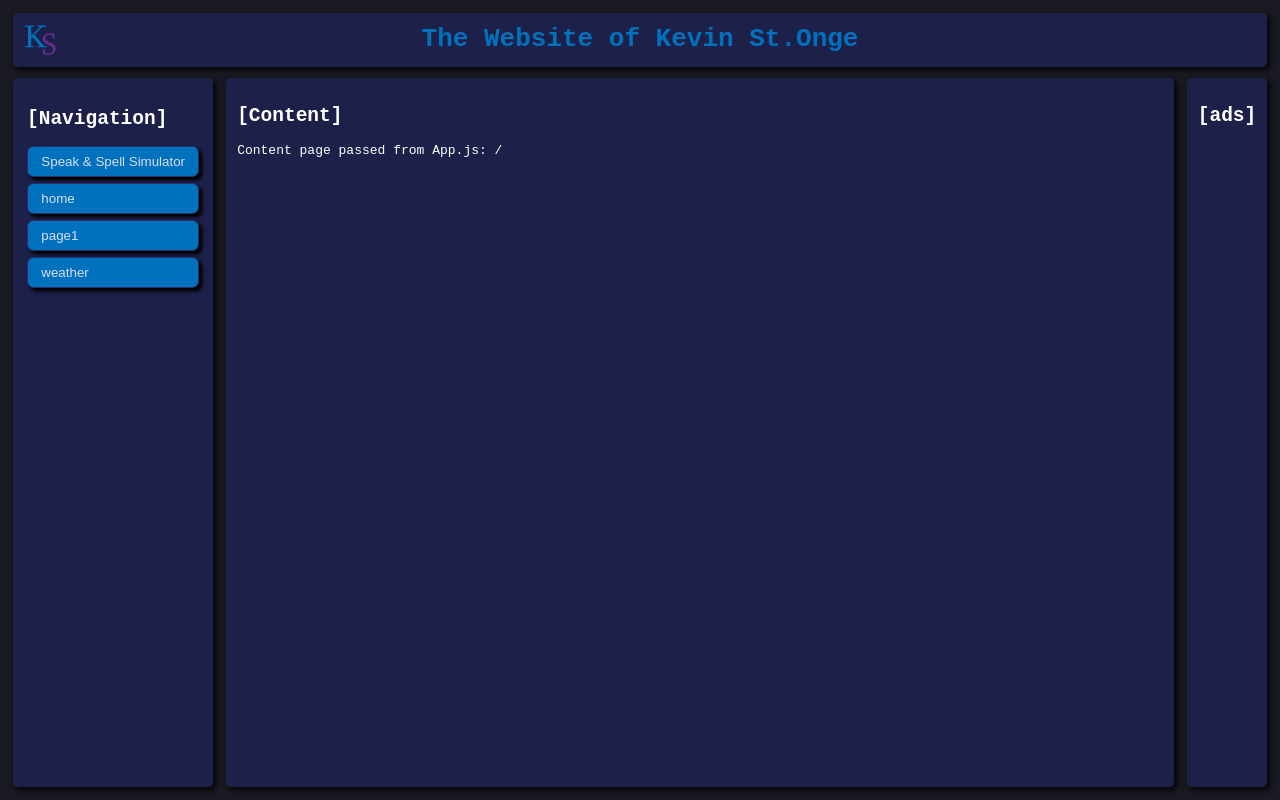
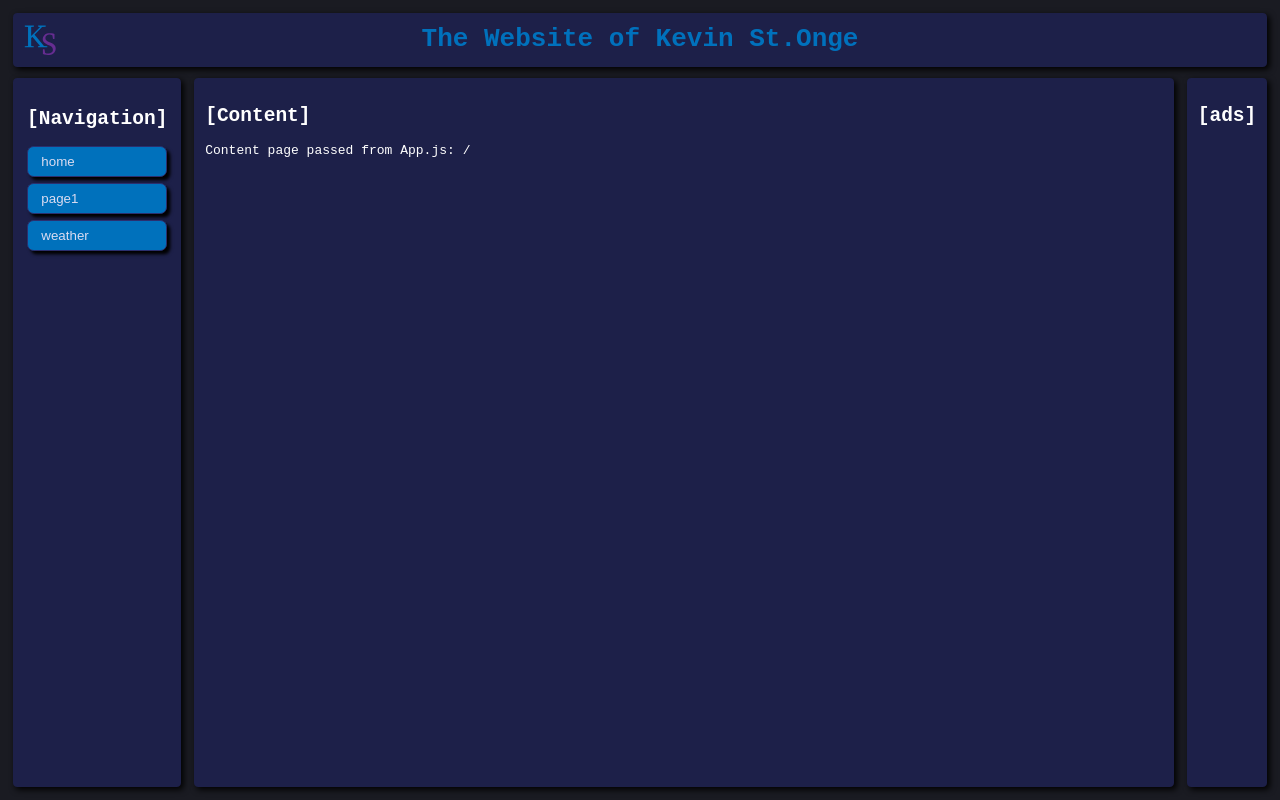
Before and after one commit to kevinstonge/homepage, a React (Create React App) app: page / in a window 1280 px wide. Built offline with nearby package versions, Linux system fonts and the light colour scheme.

Commit message:
template state management function created

```diff
--- a/src/App.js
+++ b/src/App.js
@@ -13,12 +13,15 @@ class App extends React.Component {
       currentPage: "/",
     };
   }
+  setPage = (page) => {
+    this.setState({currentPage:page});
+  }
   render () {
     return(
       <div className="App">
         <Header navFunc={navFunc}/>
         <div id="main-grid">
-        <NavBar pages={this.state.pages} navFunc={navFunc}/>
+        <NavBar pages={this.state.pages} setPage={this.setPage}/>
         <Content page={this.state.currentPage}/>
         <Ads />
         </div>
--- a/src/components/navFunc.js
+++ b/src/components/navFunc.js
@@ -3,6 +3,4 @@ export default function navFunc(e) {
     console.log(e.target.innerHTML);
     const documentHeader = document.querySelector('header');
     console.log('header clicked?',isDescendant(documentHeader,e.target))
-    //not sure how to set state from this scope
-    // setState({currentPage: "hi"})
 }
--- a/src/layout/NavBar.js
+++ b/src/layout/NavBar.js
@@ -1,4 +1,5 @@
-import React, { Component } from 'react'
+import React, { Component } from 'react';
+
 export class NavBar extends Component {
 
   render() {
@@ -6,8 +7,7 @@ export class NavBar extends Component {
       <div id="nav-container" className="visual-container">
         <h2>[Navigation]</h2>
         <nav>
-            <button>Speak & Spell Simulator</button>
-            {Object.keys(this.props.pages).map(e=><button key={e} onClick={this.props.navFunc}>{e}</button>)}
+            {Object.keys(this.props.pages).map(e=><button key={e} onClick={this.props.setPage.bind(this,e)}>{e}</button>)}
         </nav>
       </div>
     )
```
